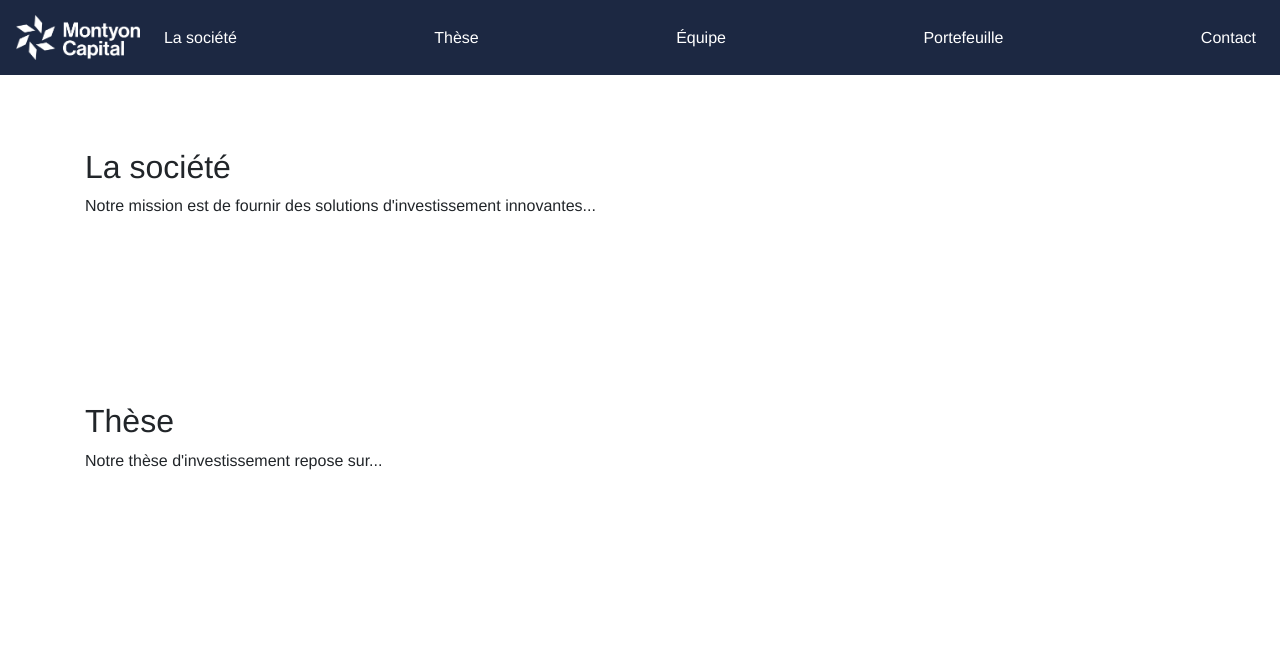
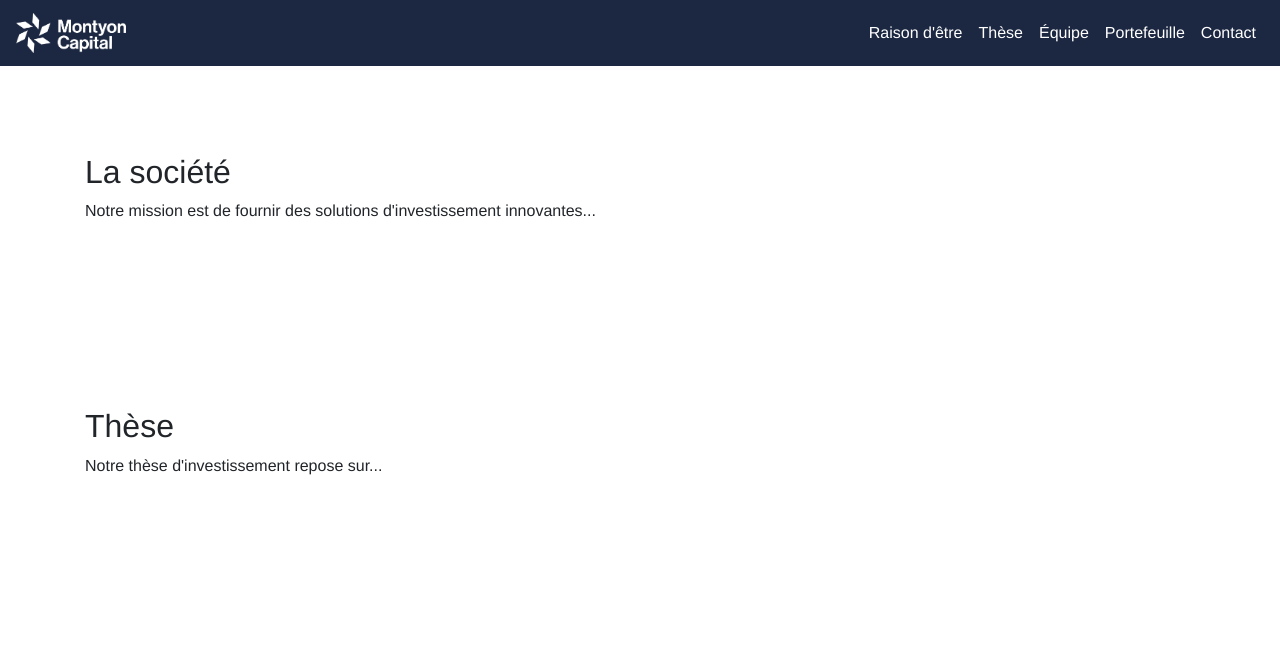
Before and after one commit to TourneScript/ScriptMontyon, a plain HTML site: page index.html in a window 1280 px wide. Shown: the top 654 px of the page. Drawn offline with nearby package versions, Linux system fonts and the light colour scheme.

Commit message:
update 3

```diff
--- a/index.html
+++ b/index.html
@@ -9,23 +9,19 @@
     <style>
         body {
             position: relative;
-            padding-top: 40px; /* Hauteur du ruban fixe ajustée */
+            padding-top: 45px; /* Hauteur du ruban fixe ajustée */
             font-family: 'Helvetica', Arial, sans-serif; /* Texte en Helvetica */
         }
         section {
             padding: 60px 0;
         }
         #logo {
-            height: 45px; /* Augmentation de la taille du logo */
+            height: 40px; /* Réduire la taille du logo */
         }
         .navbar {
             background-color: #1C2842; /* Couleur du bandeau */
-            padding-top: 10px; /* Ajustement de la hauteur du bandeau */
-            padding-bottom: 10px; /* Ajustement de la hauteur du bandeau */
-        }
-        .navbar-nav {
-            flex: 1;
-            justify-content: space-between; /* Étalement des titres */
+            padding-top: 8px; /* Réduire la hauteur du bandeau de 20% */
+            padding-bottom: 8px; /* Réduire la hauteur du bandeau de 20% */
         }
         .navbar-nav .nav-link {
             color: #ffffff !important; /* Couleur du texte dans le bandeau en blanc */
@@ -44,7 +40,7 @@
         </button>
         <div class="collapse navbar-collapse" id="navbarNav">
             <ul class="navbar-nav ml-auto">
-                <li class="nav-item"><a class="nav-link" href="#societe">La société</a></li>
+                <li class="nav-item"><a class="nav-link" href="#raison">Raison d'être</a></li>
                 <li class="nav-item"><a class="nav-link" href="#these">Thèse</a></li>
                 <li class="nav-item"><a class="nav-link" href="#equipe">Équipe</a></li>
                 <li class="nav-item"><a class="nav-link" href="#portefeuille">Portefeuille</a></li>
```
